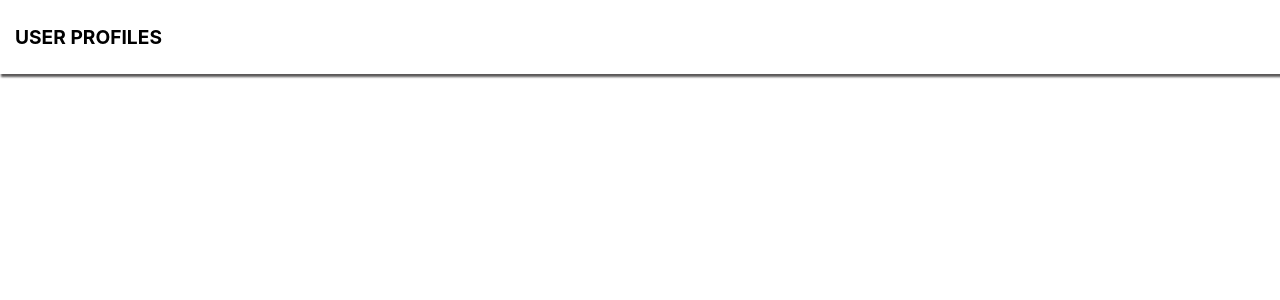
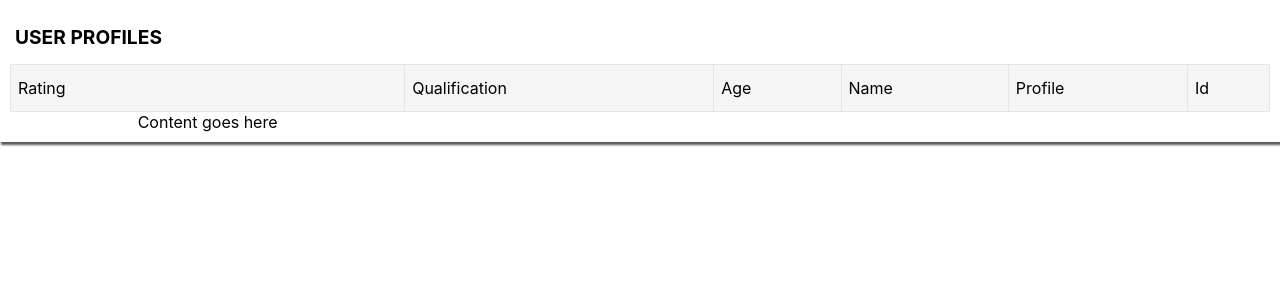
Before and after one commit to talhaabbasi/react-data-grid, a React (Create React App) app: page / in a window 1280 px wide. Shown: the top 300 px of the page. Built offline with nearby package versions, Linux system fonts and the light colour scheme.

Commit message:
Table headers created

```diff
--- a/src/components/DataTable/index.js
+++ b/src/components/DataTable/index.js
@@ -44,6 +44,13 @@ class DataTable extends Component {
     return (
       <table className="data-inner-table">
         <caption className="data-table-caption">{title}</caption>
+        <thead>
+          <tr>{headerView}</tr>
+        </thead>
+        <tbody>
+          {!this.state.data.length && this.noData}
+          {this.state.data && contentView}
+        </tbody>
       </table>
     );
   };
```
